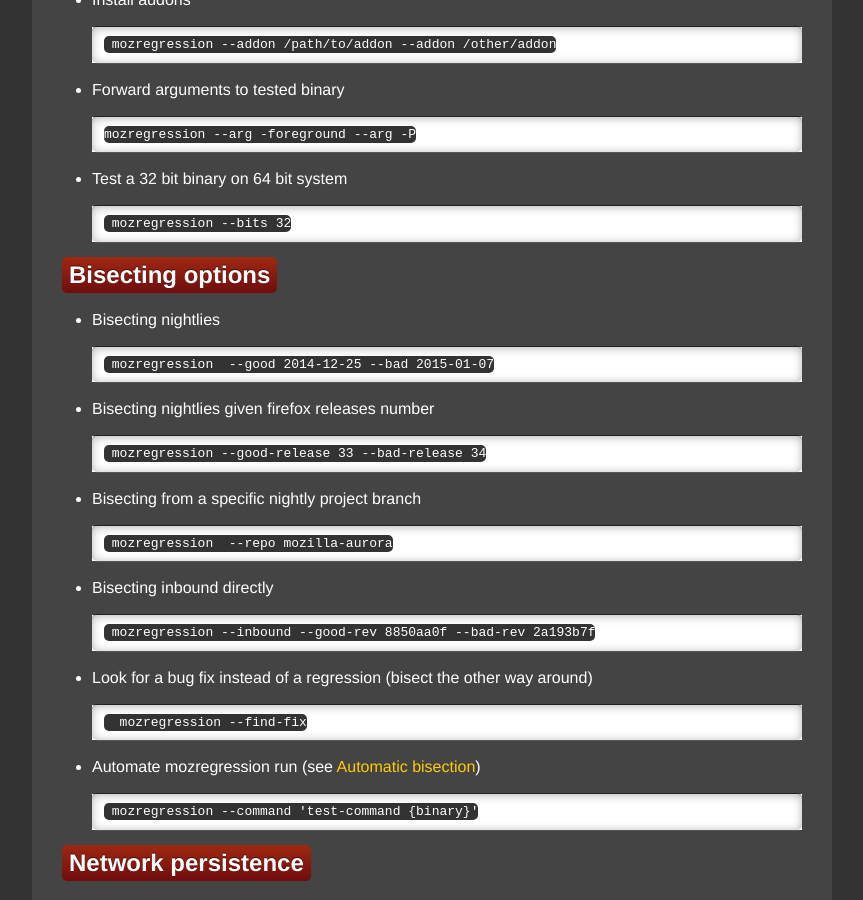
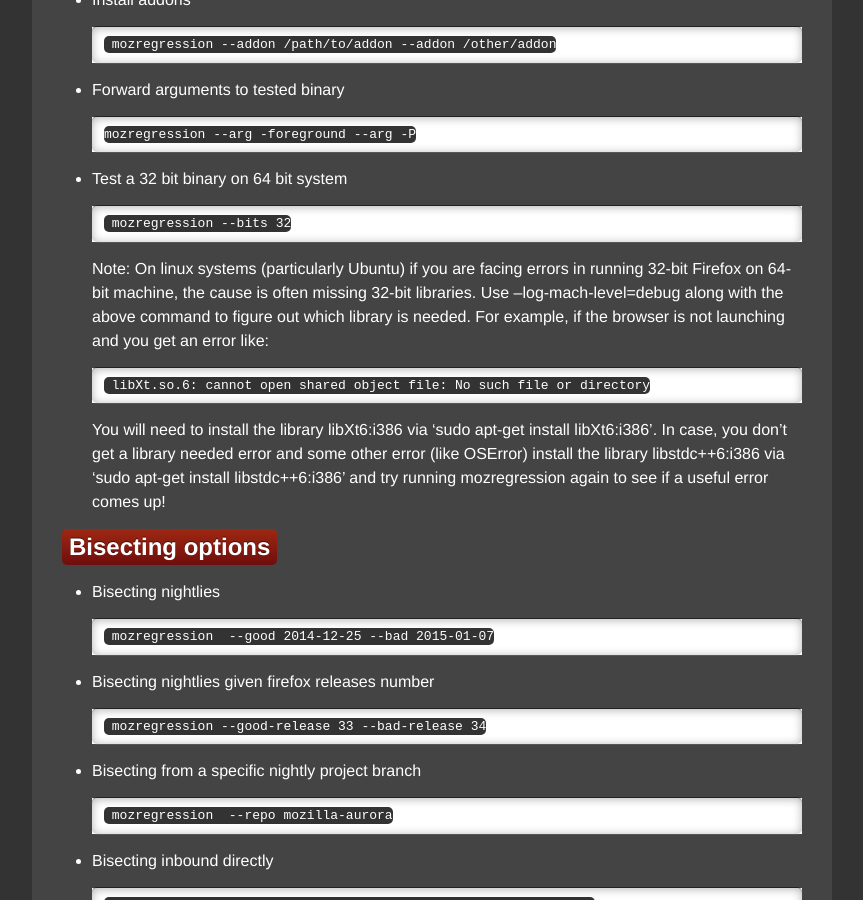
Before and after one commit to mozilla/mozregression, a Jekyll site: the page built from documentation/usage.md, in a window 1280 px wide and 900 px high, scrolled down 544 px. Shown: the whole window, without its empty margins (208-1071 px from the left). Built offline with Jekyll 4.4.1, drawn with Linux system fonts in a browser that asks for light colours.

Commit message:
Adding instructions for debugging error when running 32-bit Firefox on 64-bit machine.

```diff
--- a/documentation/usage.md
+++ b/documentation/usage.md
@@ -31,6 +31,18 @@
 - Test a 32 bit binary on 64 bit system
 
        mozregression --bits 32
+
+  Note: On linux systems (particularly Ubuntu) if you are facing errors in running 32-bit Firefox on
+  64-bit machine, the cause is often missing 32-bit libraries. Use --log-mach-level=debug along with the
+  above command to figure out which library is needed. For example, if the browser is not launching and
+  you get an error like:
+
+       libXt.so.6: cannot open shared object file: No such file or directory
+
+  You will need to install the library libXt6:i386 via 'sudo apt-get install libXt6:i386'. In case,
+  you don't get a library needed error and some other error (like OSError) install the library
+  libstdc++6:i386 via 'sudo apt-get install libstdc++6:i386' and try running mozregression again to see if
+  a useful error comes up!
 
 ## Bisecting options
 
```
